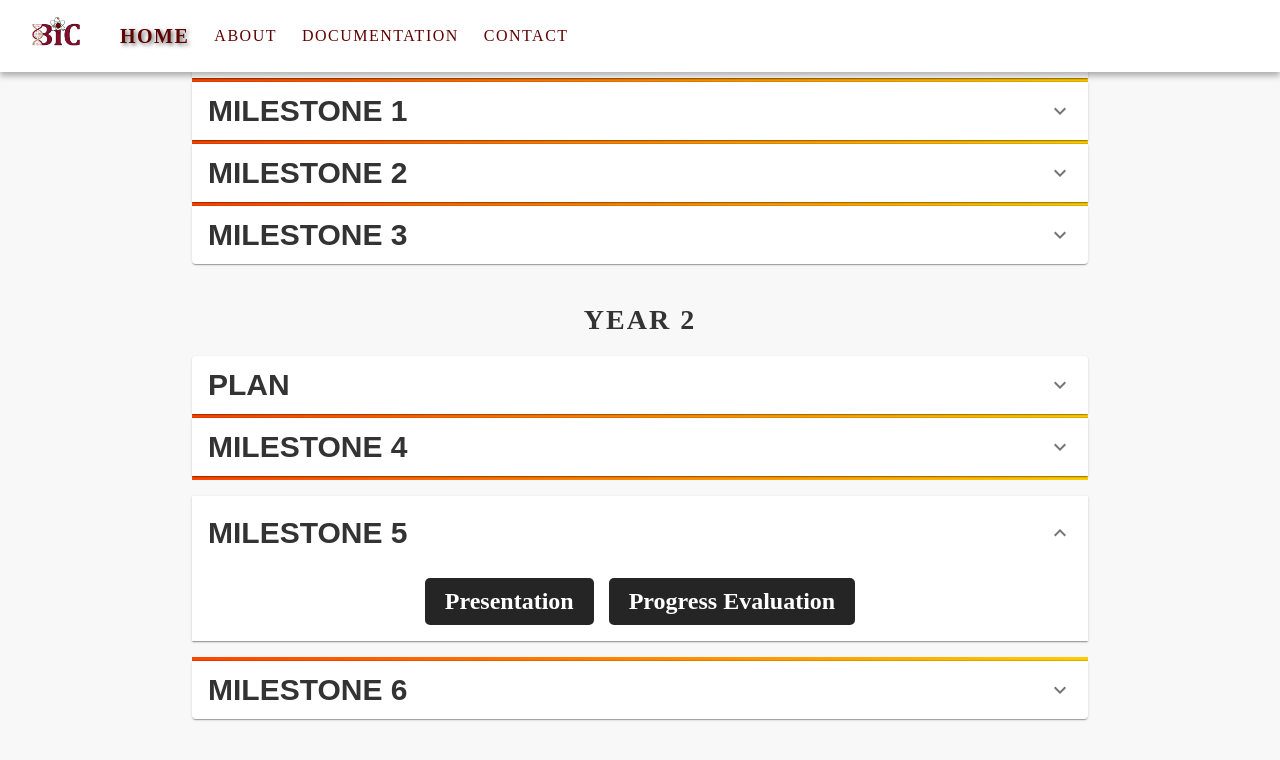
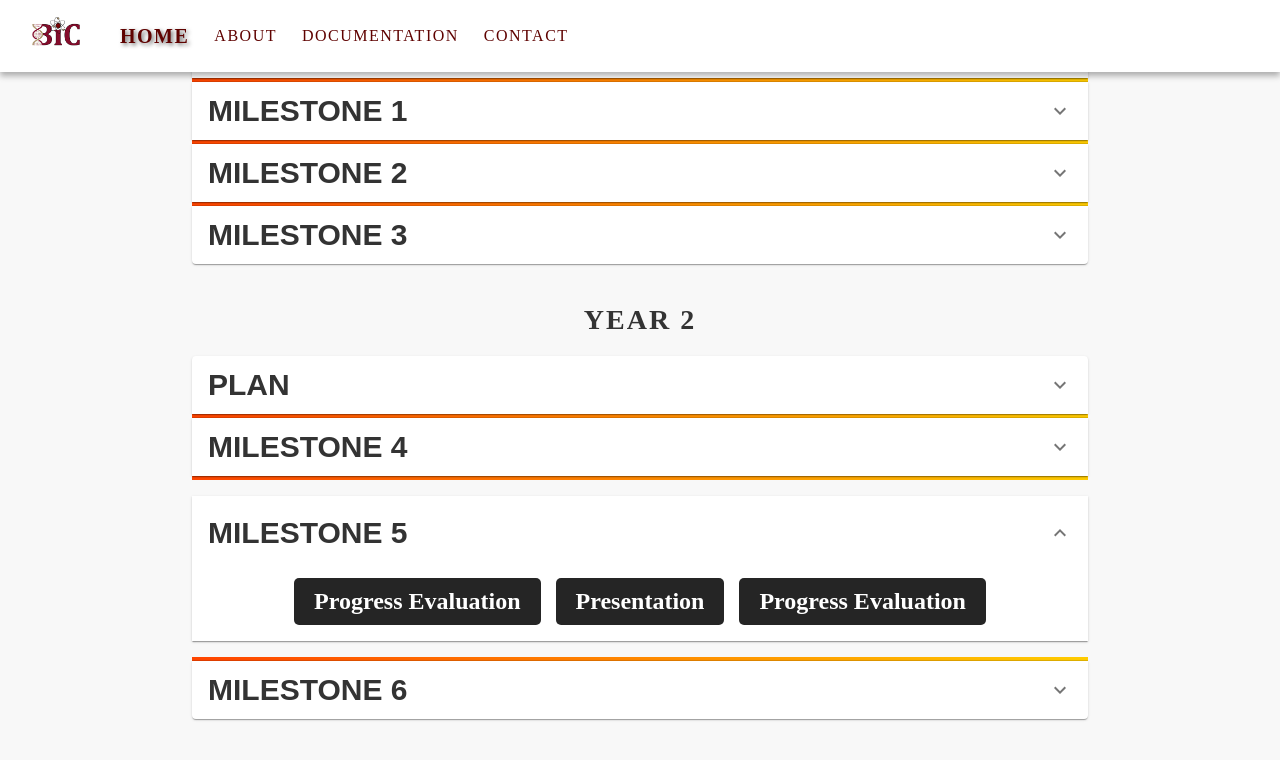
Before and after one commit to aburrell1/fit_senior_project_website, a React (Vite) app: page / in a window 1280 px wide. Both pictures are taken after a click on the button "MILESTONE 5". Shown: the part 3319-4079 px from the top of the page. Built offline with nearby package versions, Linux system fonts and the light colour scheme.

Commit message:
Added poster

```diff
--- a/src/MilestoneSection.jsx
+++ b/src/MilestoneSection.jsx
@@ -207,6 +207,7 @@ const MainSection = () => {
                 </AccordionSummary>
                 <AccordionDetails>
                 <ButtonListContainer>
+                    <StyledButton href="/fit_senior_project_website/documents/poster.pdf">Progress Evaluation</StyledButton>
                     <StyledButton href="/fit_senior_project_website/documents/milestone5.pdf">Presentation</StyledButton>
                     <StyledButton href="/fit_senior_project_website/documents/eval5.pdf">Progress Evaluation</StyledButton>
                 </ButtonListContainer>
```
Also changed, not shown: 1 other file (tests, documents, lock files or other folders).
